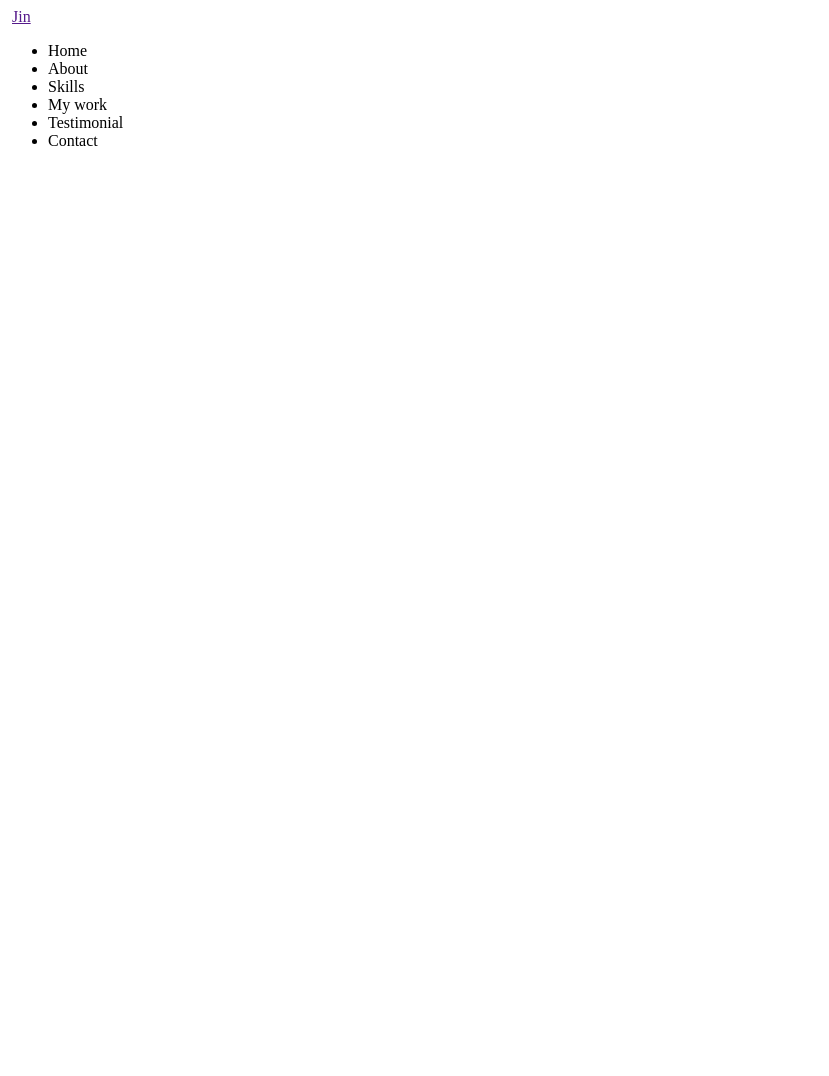
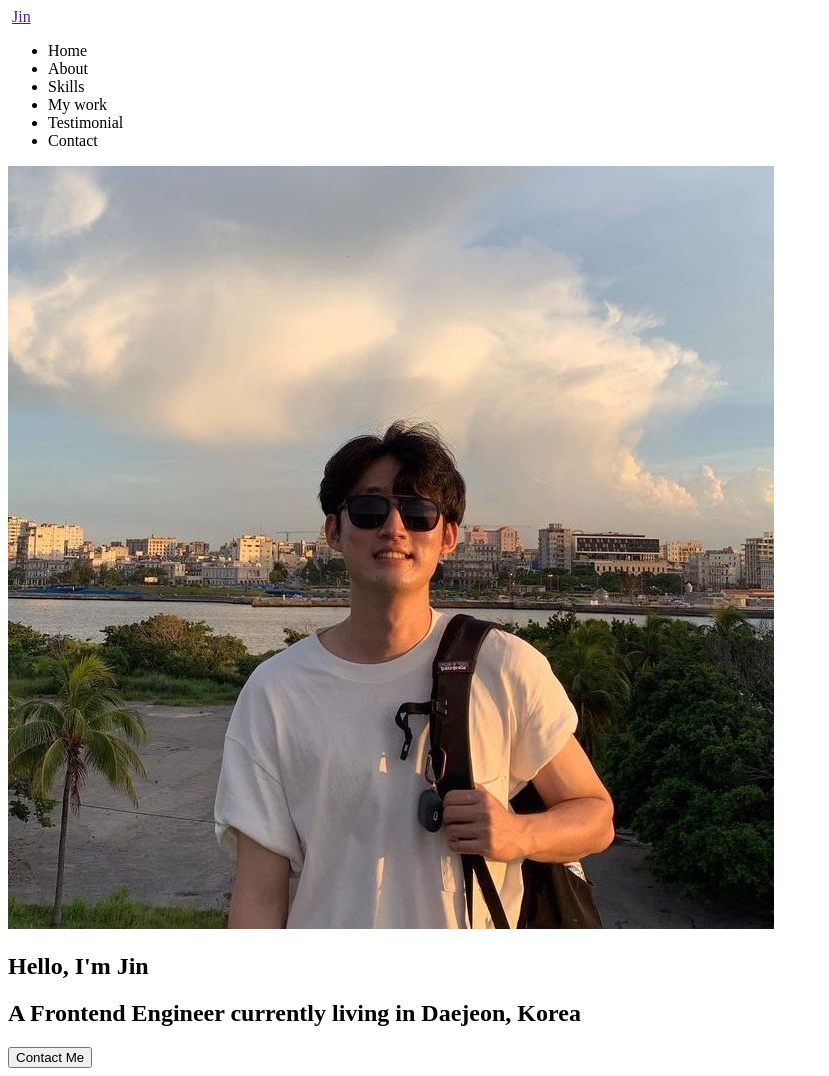
Before and after one commit to jinnkimm7/portfolio_final, a plain HTML site: page index.html in a window 1280 px wide. Shown: the whole page, without its empty margins (0-829 px from the left). Before the commit the page ends 800 px from the top, so only its background shows below. Drawn offline with Linux system fonts and the light colour scheme.

Commit message:
HTML : Home

```diff
--- a/index.html
+++ b/index.html
@@ -36,6 +36,13 @@
       </ul>
     </div>
   </nav>
+  <!-- home -->
+  <section class="home">
+    <img class="home__avatar" src="/imgs/profile.jpeg" alt="Jin's profile">
+    <h1 class="home__title">Hello, I'm Jin</h1>
+    <h2 class="home__description">A Frontend Engineer currently living in Daejeon, Korea</h2>
+    <button class="home__contact">Contact Me</button>
+  </section>
   <!-- about -->
   <section class="about"></section>
   <!-- skills -->
```
Also changed, not shown: imgs/profile.jpeg (added).
